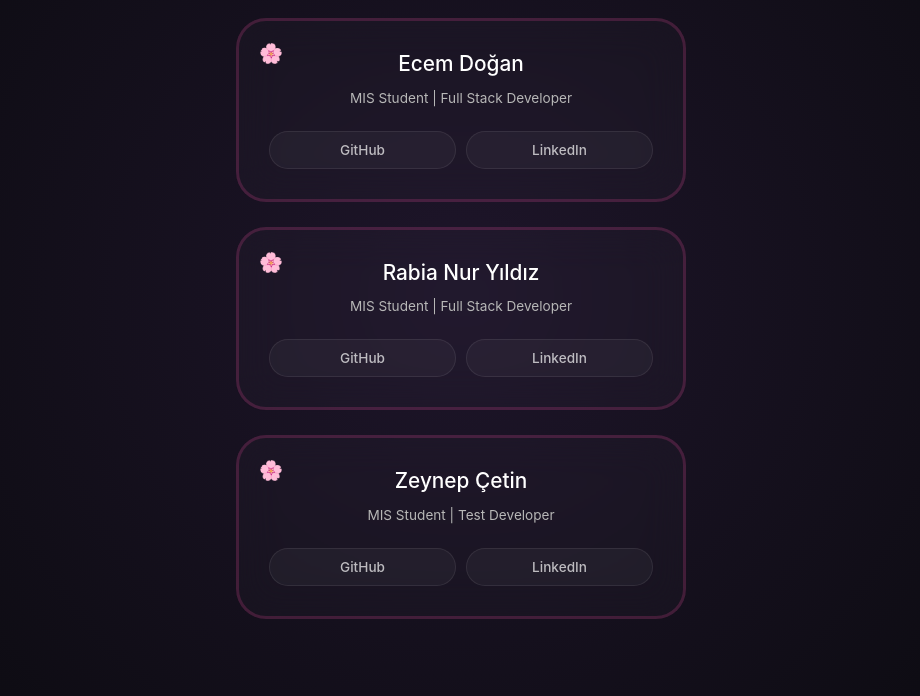
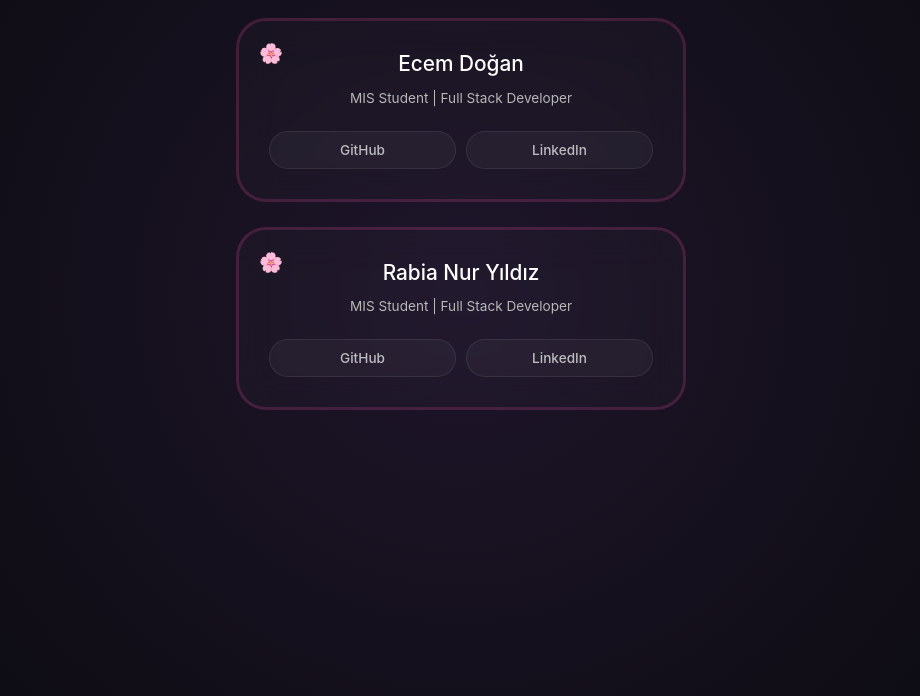
Before and after one commit to ecemdogannn/team-links, a plain HTML site: page index.html in a window 1280 px wide. Shown: the part 104-800 px from the top of the page, without its empty margins (179-1099 px from the left). Drawn offline with Linux system fonts and the light colour scheme.

Commit message:
Update index.html

```diff
--- a/index.html
+++ b/index.html
@@ -85,14 +85,7 @@
 </div>
 </div>
 
-    <div class="card flower-icon" ontouchstart="">
-<h2>Zeynep Çetin</h2>
-<p>MIS Student | Test Developer</p>
-<div class="btn-group">
-<a href="https://github.com/zeycetin" target="_blank" class="btn btn-gh">GitHub</a>
-<a href="https://www.linkedin.com/in/zeynepcetiin/" target="_blank" class="btn btn-li">LinkedIn</a>
-</div>
-</div>
+
 </div>
 
 </body>
```
